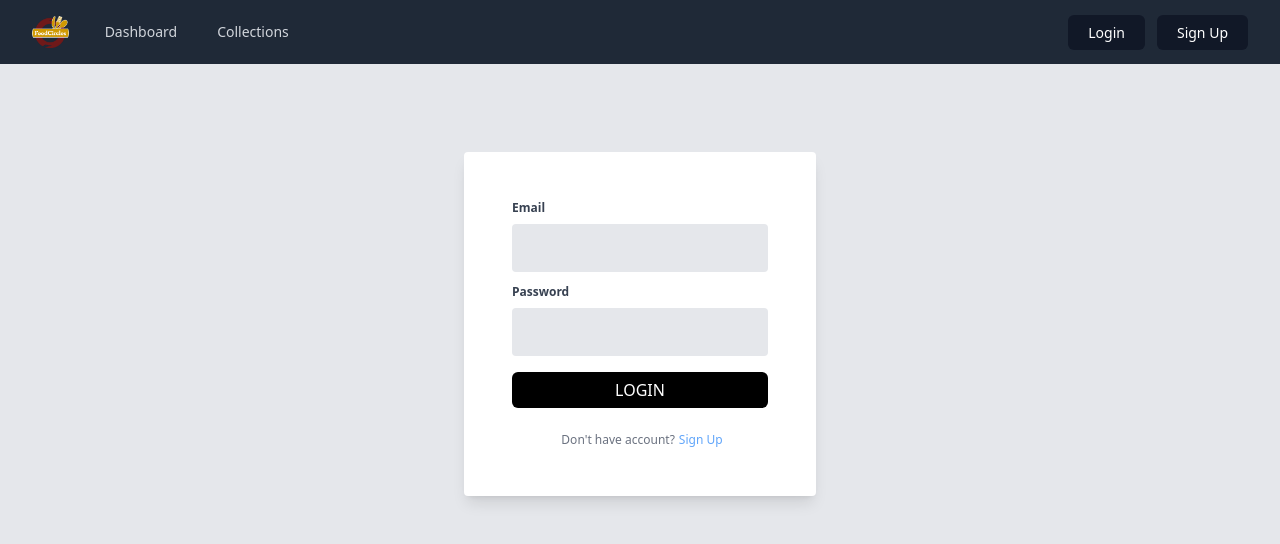
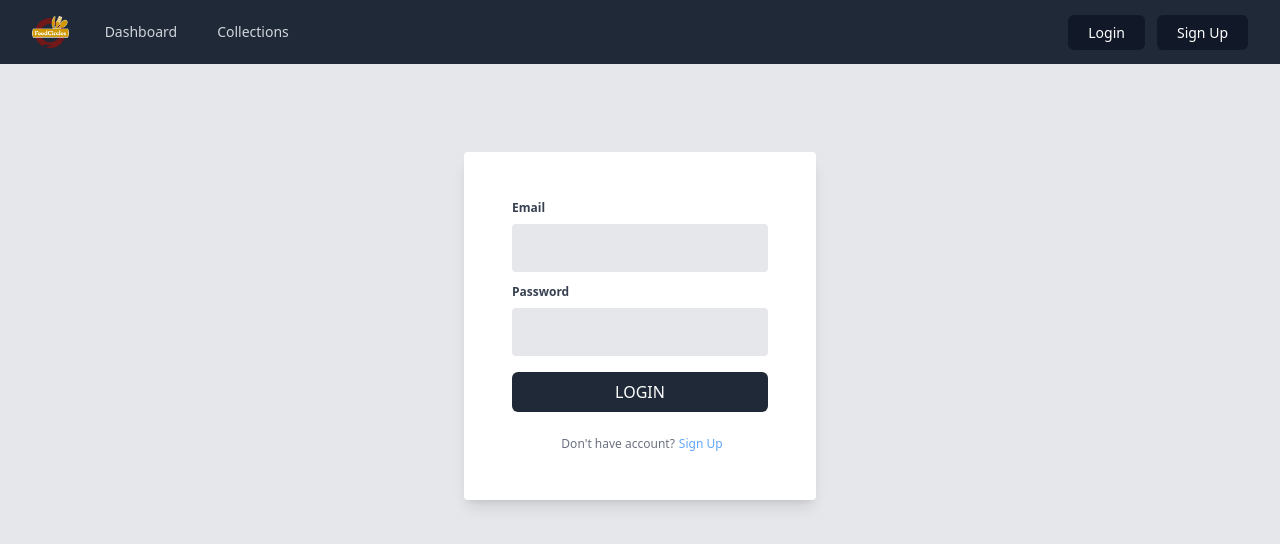
Before and after one commit to rsakib15/sakib-rahman-full-stack-11April2022, a React (Create React App) app in the folder client/: page /login in a window 1280 px wide. Shown: the top 544 px of the page. Built offline with nearby package versions, Linux system fonts and the light colour scheme.

Commit message:
SA | Button Updated

```diff
--- a/client/src/Containers/Login.js
+++ b/client/src/Containers/Login.js
@@ -68,7 +68,7 @@ const Login = ({handleLoggedIn}) => {
                 <input autoComplete="off" className="flex items-center h-12 px-4 w-64 bg-gray-200 mt-2 rounded focus:outline-none focus:ring-2" id="emailField" type="text" onChange={(e) => handleEmailChange(e.target.value)}/>
                 <label className="font-semibold text-xs mt-3" htmlFor="passwordField">Password</label>
                 <input autoComplete="off" className="flex items-center h-12 px-4 w-64 bg-gray-200 mt-2 rounded focus:outline-none focus:ring-2" id="passwordField" type="password" onChange={(e) => handlePasswordChange(e.target.value)}/>
-                <button class="lg:w-full flex items-center justify-center w-9 h-9 rounded-md bg-black text-white mt-4" onClick={() => loginUser()}>LOGIN</button>
+                <button class="w-full flex items-center justify-center rounded-md bg-gray-800 text-white mt-4 hover:bg-gray-700 p-2" onClick={() => loginUser()}>LOGIN</button>
                 <div className="flex mt-6 justify-center text-xs">
                     <span className="mx-1 text-gray-500">Don't have account?</span>
                     <Link className="text-blue-400 hover:text-blue-500" to="/registration">Sign Up</Link>
--- a/client/src/Containers/Registration.js
+++ b/client/src/Containers/Registration.js
@@ -81,9 +81,9 @@ const Registration = (props) => {
                 <input autoComplete="off" id="emailField" className="flex items-center h-12 px-4 w-64 bg-gray-200 mt-2 rounded focus:outline-none focus:ring-2" type="email" onChange={(e)=>{handleEmailChange(e.target.value)}}/>
                 <label className="font-semibold text-xs mt-3" htmlFor="passwordField">Password</label>
                 <input autoComplete="off" id="passwordField" className="flex items-center h-12 px-4 w-64 bg-gray-200 mt-2 rounded focus:outline-none focus:ring-2"type="password" onChange={(e)=>{handlePasswordChange(e.target.value)}}/>
-                <button class="lg:w-full flex items-center justify-center w-9 h-9 rounded-md bg-black text-white mt-4" onClick={()=>registerUser()}>CREATE ACCOUNT</button>
+                <button class="w-full flex items-center justify-center rounded-md bg-gray-800 text-white mt-4 hover:bg-gray-700 p-2" onClick={()=>registerUser()}>CREATE ACCOUNT</button>
                 <div className="flex mt-6 justify-center text-xs">
-                    <span className="mx-2 text-gray-500">Already have account?</span>
+                    <span className="mx-1 text-gray-500">Already have account?</span>
                     <Link className="text-blue-400 hover:text-blue-500" to="/login">Sign In</Link>
                 </div>
             </div>
```
